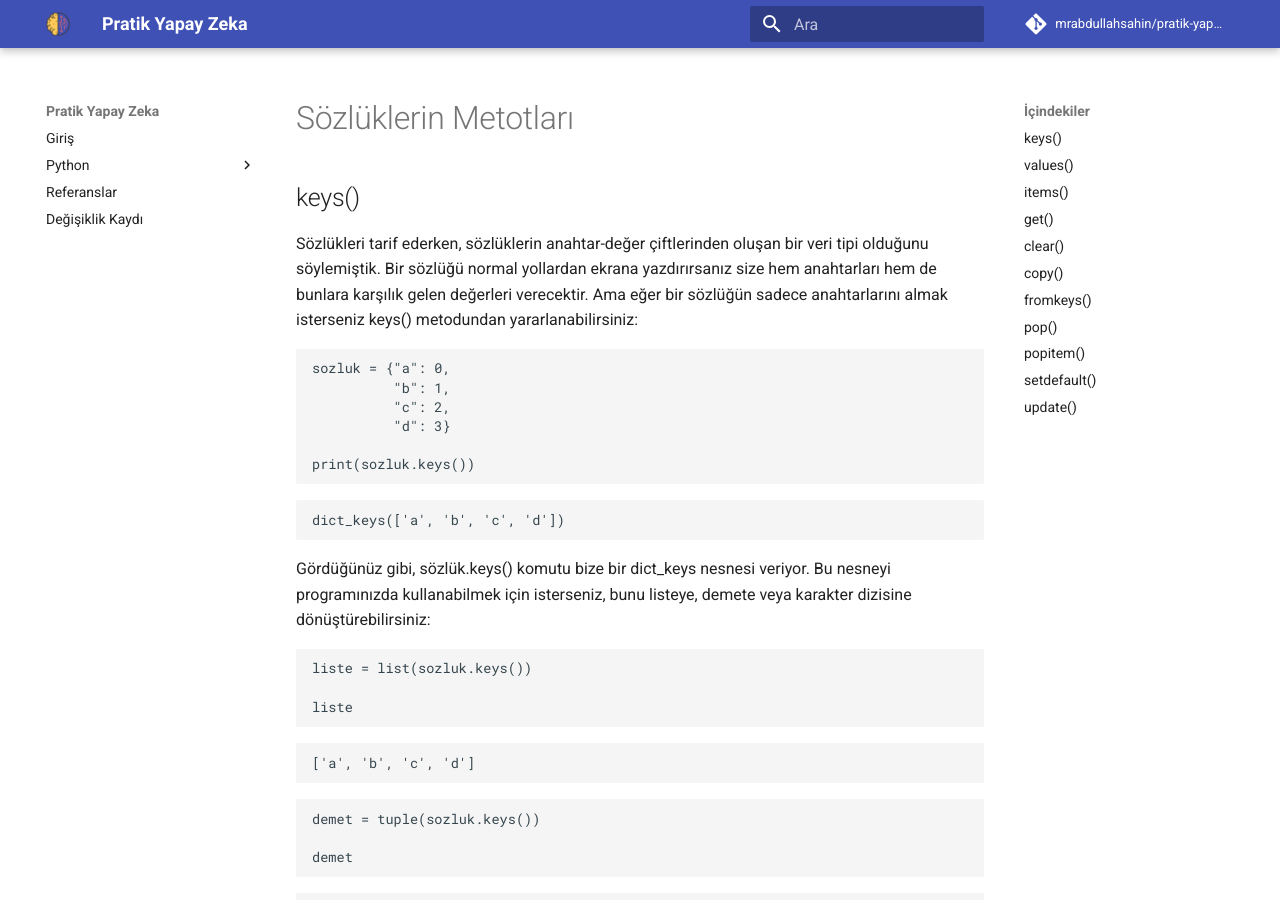
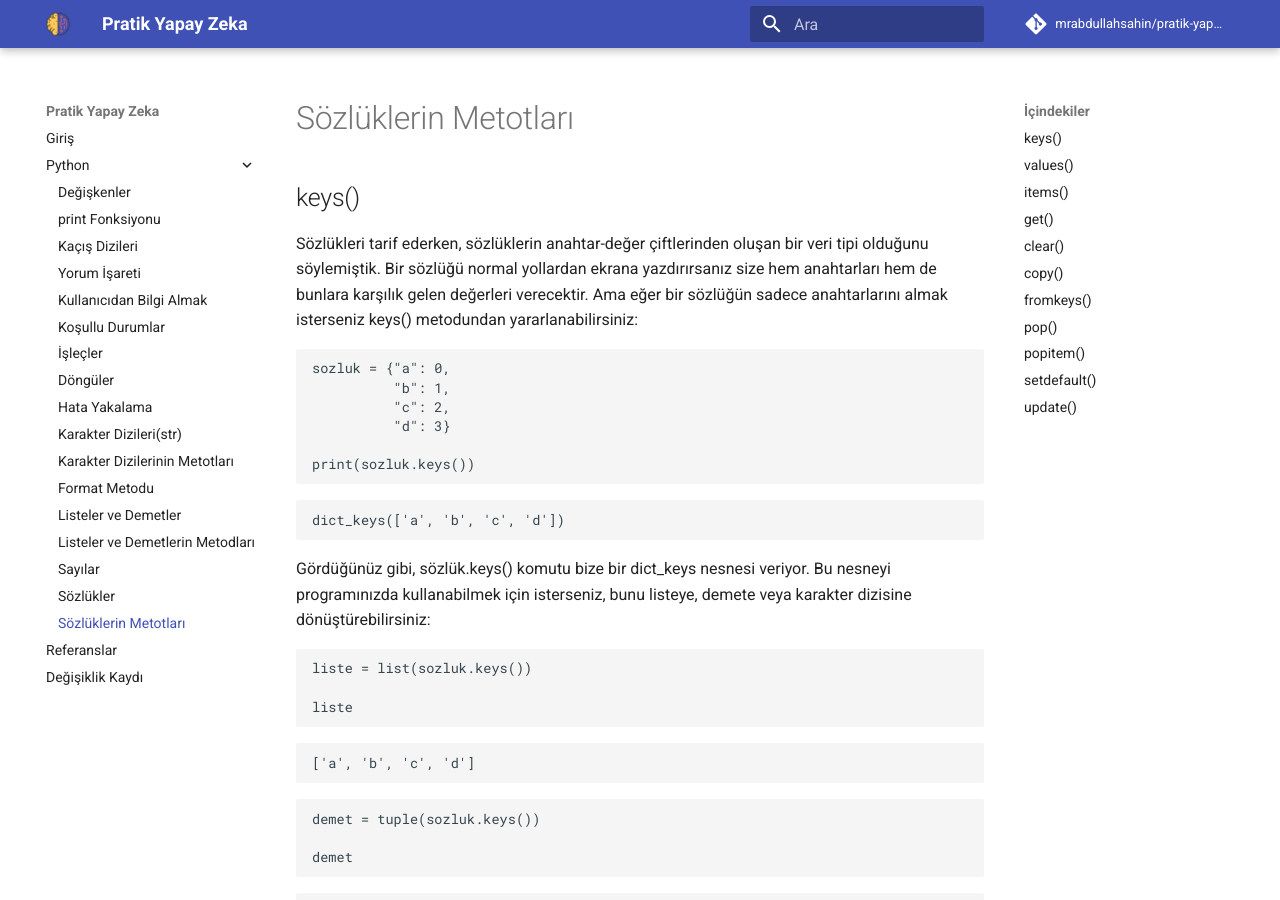
Before and after one commit to mrabdullahsahin/pratik-yapay-zeka, an MkDocs documentation site: the page built from docs/python/python_sozluklerin_metotlari.md, in a window 1280 px wide and 900 px high. Built offline with MkDocs 1.6.1 and Material for MkDocs 9.7.7, drawn with Linux system fonts in a browser that asks for light colours; comment, search, counter and statistics services are not loaded.

Commit message:
Update nav on mkdocs.yml

```diff
--- a/mkdocs.yml
+++ b/mkdocs.yml
@@ -44,6 +44,7 @@ nav:
     - Listeler ve Demetlerin Metodları: python/python_listeler_demetler_metodlari.md
     - Sayılar: python/python_sayilar.md
     - Sözlükler: python/python_sozlukler.md
+    - Sözlüklerin Metotları: python/python_sozluklerin_metotlari.md
   - Referanslar: referanslar.md
   - Değişiklik Kaydı: changelog.md
 
```
